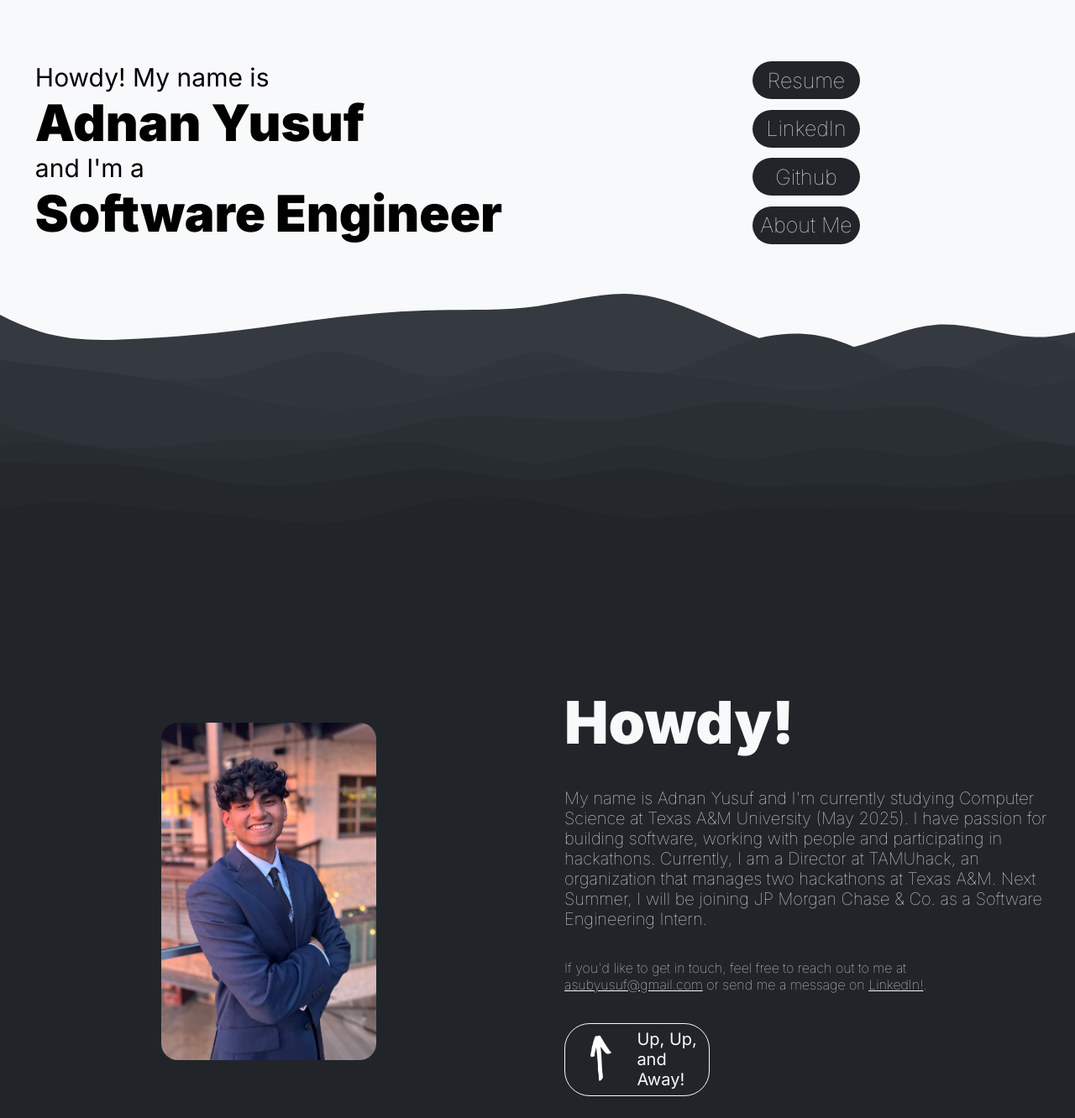
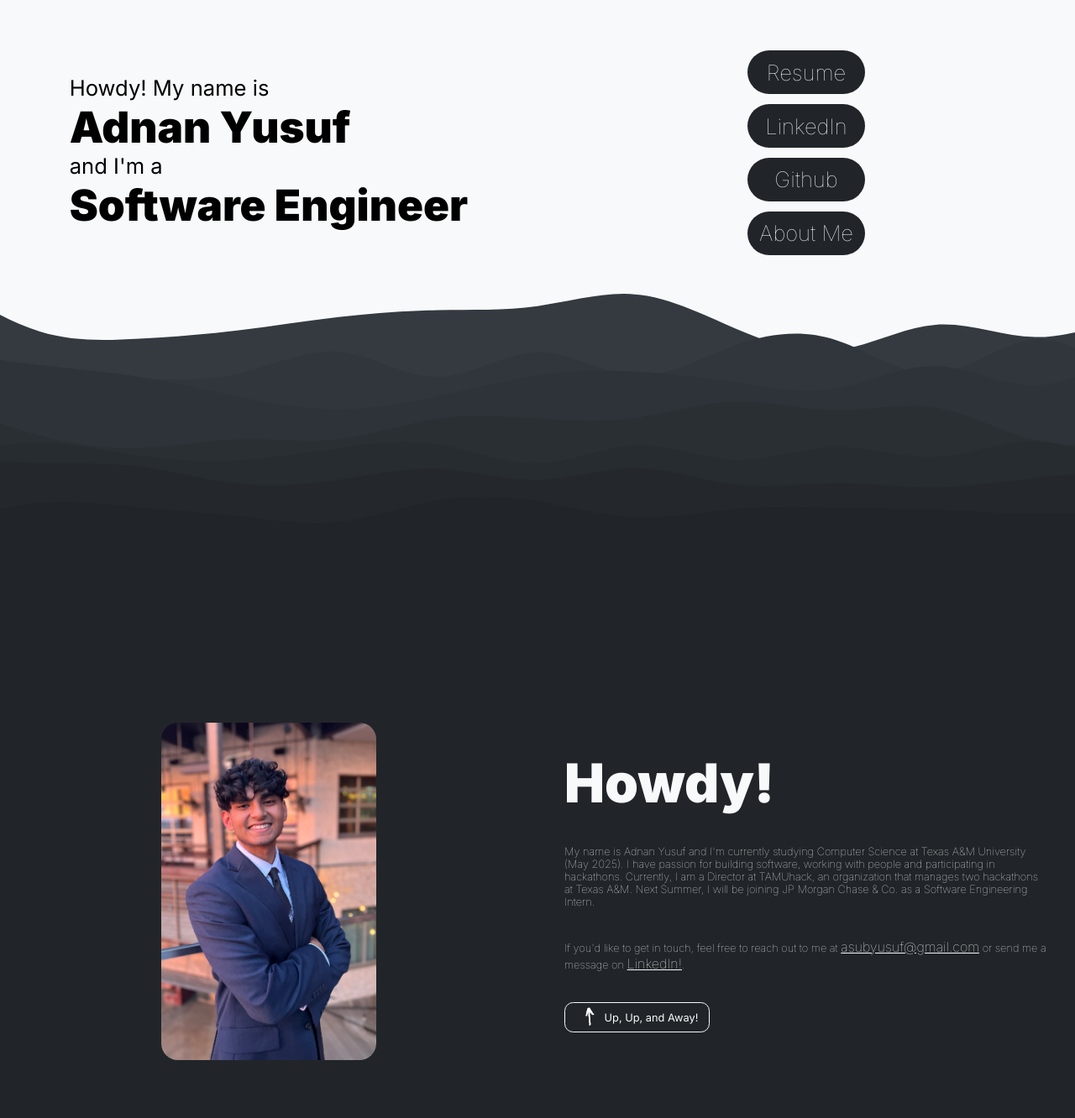
Before and after one commit to adnanysf/personal-website, a Next.js app: page / in a window 1280 px wide. Shown: the part 138-1470 px from the top of the page at 84% size. Built offline with nearby package versions, Linux system fonts and the light colour scheme.

Commit message:
made all components responsive

```diff
--- a/src/app/page.module.css
+++ b/src/app/page.module.css
@@ -3,7 +3,7 @@
 .loading{
   background-color: #F8F9FA;
 }
-
+/* REGULAR SCREEN */
 @media screen and (min-width: 451px){
   .appcon{
     margin:0;
@@ -53,7 +53,7 @@
   }
 
   .name, .pos{
-    font-size: 60px;
+    font-size: 4vw;
     margin: 0;
     font-family: 'Inter', sans-serif;
     font-weight: 900;
@@ -62,7 +62,7 @@
   }
 
   .intro, .introtwo{
-    font-size: 30px;
+    font-size: 2vw;
     margin: 0;
     font-family: 'Inter', sans-serif;
     font-weight: 400;
@@ -72,12 +72,12 @@
   }
 
   .link{
-    font-size: 25px;
+    font-size: 2vw;
     border-radius: 40px;
     background-color: #212529;
     color: #F8F9FA;
-    width: 20%;
-    height: 7%;
+    width: 22%;
+    height: 8%;
     display: flex;
     text-align: center;
     align-items: center;
@@ -137,20 +137,22 @@
     color: #F8F9FA;
     font-family: 'Inter', sans-serif;
     font-weight: 900;
-    font-size: 70px;
+    font-size: 5vw;
   }
 
   .aboutmetext{
     color: #F8F9FA;
     font-family: 'Inter', sans-serif;
     font-weight: 100;
-    font-size: 20px;
+    font-size: 1vw;
 
   }
   .aboutmecontact{
     color: #F8F9FA;
     font-family: 'Inter', sans-serif;
     font-weight: 100;
+    font-size: 1vw;
+
   }
 
   .aboutmecontact > a{
@@ -171,6 +173,7 @@
 
   }
   .arrowbox{
+    animation: borderRadiusAnimation 1.5s infinite;
     border: 1px solid #F8F9FA;
     border-radius: 30px;
     color: #F8F9FA;
@@ -178,11 +181,22 @@
     display: flex;
     justify-content: center;
     align-items: center;
-    font-size: 20px;
+    font-size: 1vw;
     font-family: 'Inter', sans-serif;
     transition: 0.2s;
+    text-align: center;
 
-
+  }
+  @keyframes borderRadiusAnimation {
+    0% {
+      border-radius: 5px;
+    }
+    50% {
+      border-radius: 60px;
+    }
+    100% {
+      border-radius: 5px;
+    }
   }
 
   .arrowbox:hover{
@@ -192,7 +206,11 @@
   }
 
   .arrow{
-    width: 50%;
+    width: 20%;
+    /* border: 1px solid red; */
+    object-fit: cover;
+    margin: 0;
+    padding: 0;
   }
 }
 
@@ -213,7 +231,7 @@
 
 
 
-
+/* PHONE SCREEN */
 @media screen and (max-width: 450px){
   .appcon{
     margin:0;
@@ -259,7 +277,7 @@
   }
 
   .name, .pos{
-    font-size: 40px;
+    font-size: 10vw;
     margin: 0;
     font-family: 'Inter', sans-serif;
     font-weight: 900;
@@ -267,7 +285,7 @@
   }
 
   .intro, .introtwo{
-    font-size: 20px;
+    /* font-size: 5vw; */
     margin: 0;
     font-family: 'Inter', sans-serif;
     font-weight: 400;
@@ -291,7 +309,7 @@
   }
 
   .link{
-    font-size: 25px;
+    font-size: 7vw;
     border-radius: 40px;
     background-color: #212529;
     color: #F8F9FA;
@@ -353,14 +371,14 @@
     color: #F8F9FA;
     font-family: 'Inter', sans-serif;
     font-weight: 900;
-    font-size: 30px;
+    font-size: 10vw;
   }
 
   .aboutmetext{
     color: #F8F9FA;
     font-family: 'Inter', sans-serif;
     font-weight: 100;
-    font-size: 20px;
+    font-size: 5vw;
 
   }
   .aboutmecontact{
@@ -380,7 +398,6 @@
     display: flex;
     justify-content: center;
     align-items: center;
-    font-size: 20px;
     font-family: 'Inter', sans-serif;
     transition: 0.2s;
     align-self: center;
```
